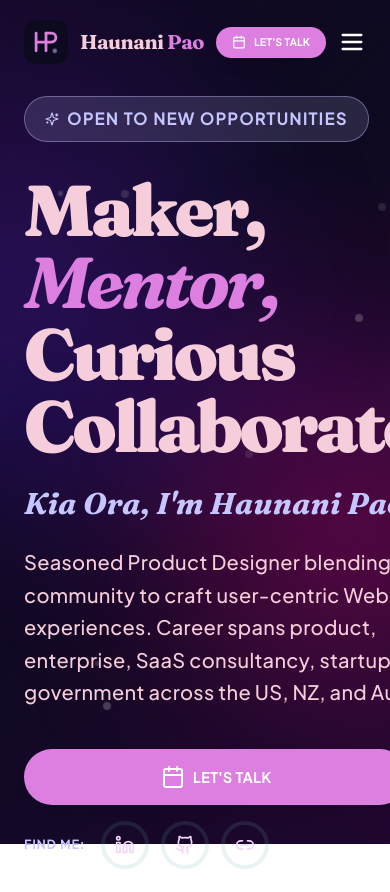
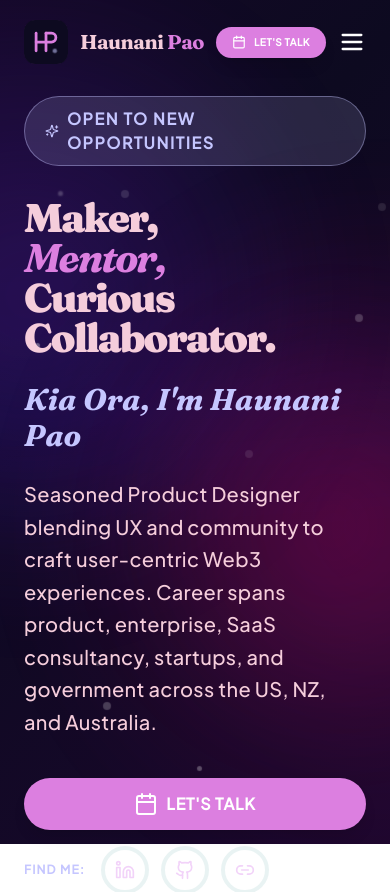
Before and after one commit to haunanipao/haunanipao.github.io, a React (Vite) app: page / in a window 390 px wide. Shown: the top 892 px of the page. Built offline with nearby package versions, Linux system fonts and the light colour scheme.

Commit message:
Refactor for Mobile

```diff
--- a/src/components/Button.tsx
+++ b/src/components/Button.tsx
@@ -22,7 +22,7 @@ export const PortfolioButton = ({
   const sizeStyles = {
     sm: "px-4 py-2 text-[10px] sm:text-xs",          // Nav style
     md: "px-6 py-3 text-xs sm:text-sm md:text-base", // Default / Tablet
-    lg: "px-8 py-4 sm:px-10 sm:py-5 text-sm sm:text-lg md:text-xl" // Hero / Contact
+    lg: "px-6 py-3.5 text-base sm:px-10 sm:py-5 sm:text-lg" // Hero / Contact
   };
 
   const iconSizes = {
--- a/src/sections/Hero.tsx
+++ b/src/sections/Hero.tsx
@@ -10,7 +10,7 @@ import {Calendar, Github, Linkedin, Link2, Menu, X, Sparkles,} from "lucide-reac
 
 export const Hero = () => {
   return (
-  <section id="hero" className="relative min-h-screen flex items-center pt-24 pb-20 px-6 lg:px-12 z-10">
+  <section id="hero" className="relative min-h-screen flex items-center pt-24 pb-20 px-6 lg:px-12 z-10 overflow-x-hidden">
         <div className="max-w-7xl mx-auto w-full grid lg:grid-cols-2 gap-16 items-center">
           <div>
             <motion.div
@@ -27,7 +27,8 @@ export const Hero = () => {
               initial={{ opacity: 0, y: 40 }}
               animate={{ opacity: 1, y: 0 }}
               transition={{ duration: 0.8, delay: 0.2 }}
-              className="text-7xl sm:text-5xl lg:text-8xl xl:text-9xl font-black leading-none tracking-tighter mb-6 font-brand text-main">
+              className="font-black leading-none tracking-tighter mb-6 font-brand text-main text-[clamp(2.5rem,8vw,8rem)]"
+            >
               {hero.heading1}
               <br />
               <span className="font-brand-italic text-primary">{hero.heading2}</span>
```
